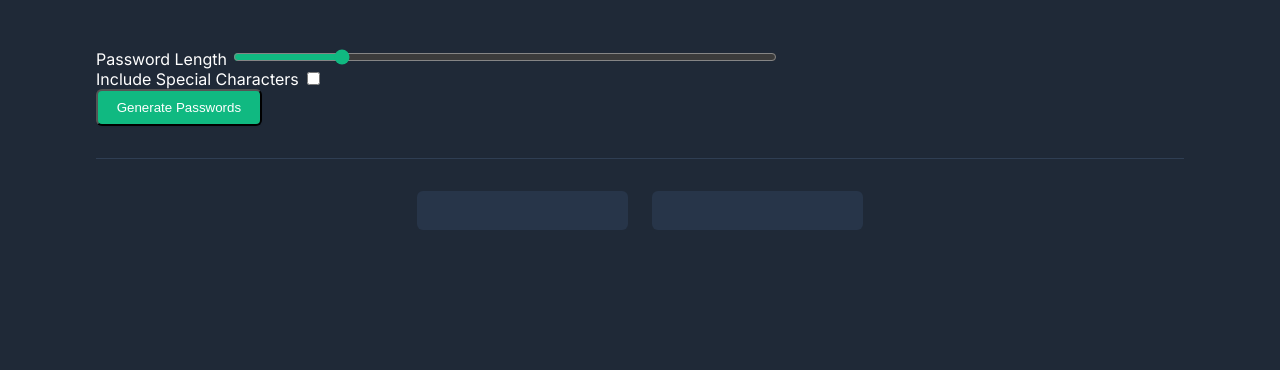
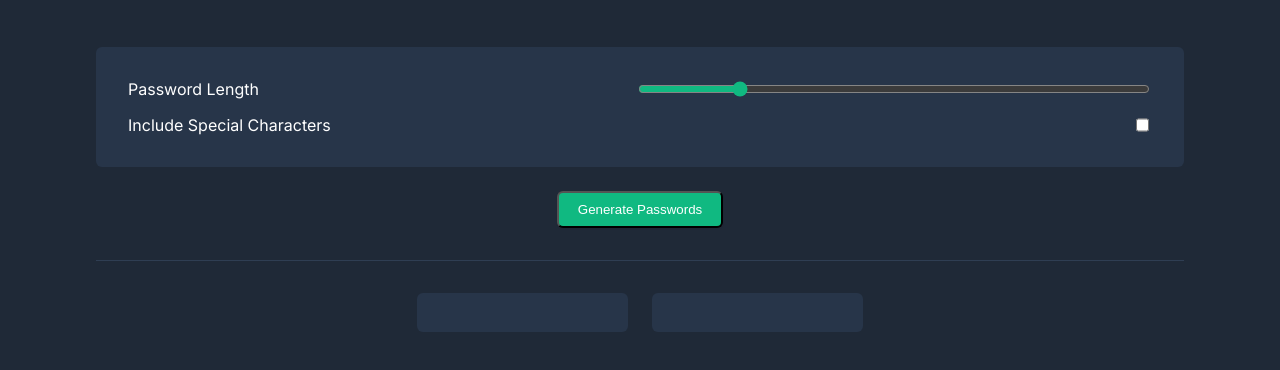
Before and after one commit to jadedInsomnia89/password-generator, a website built with Vite: page index.html in a window 1280 px wide. Shown: the part 250-620 px from the top of the page. Built offline with nearby package versions, Linux system fonts and the light colour scheme.

Commit message:
refactor: update CSS variable names and improve layout structure in style.css update: fixed pwd-req spacing

```diff
--- a/src/style.css
+++ b/src/style.css
@@ -3,7 +3,8 @@
 }
 
 :root {
-    --background-color: #1F2937;
+    --bg-primary-color: #1F2937;
+    --bg-secondary-color: #273549;
     --accent-color: #10B981;
     --font-primary-color: #FFF;
     --font-secondary-color: #D5D4D8;
@@ -12,7 +13,7 @@
 body {
     margin: 0;
     font-family: "Inter", sans-serif;
-    background: var(--background-color);
+    background: var(--bg-primary-color);
     color: var(--font-primary-color);
 }
 
@@ -36,7 +37,34 @@ h2 {
     margin-bottom: 2.5em;
 }
 
-form#generate-pwd-form button {
+input {
+    cursor: pointer;
+    accent-color: var(--accent-color);
+}
+
+.highlight {
+    display: block;
+    color: var(--accent-color);
+}
+
+/* =================
+    Section 1 - Generate PWD
+   ================= */
+
+#generate-pwd {
+    padding-bottom: 2em;
+    margin-top: 7em;
+    margin-bottom: 2em;
+    border-bottom: 1px solid #2F3E53;
+}
+
+#generate-pwd-form {
+    display: flex;
+    flex-direction: column;
+    align-items: center;
+}
+
+#generate-pwd-form button {
     background: var(--accent-color);
     color: var(--font-primary-color);
     font-weight: 500;
@@ -46,12 +74,29 @@ form#generate-pwd-form button {
 
 }
 
-#generate-pwd {
-    padding-bottom: 2em;
-    margin-top: 7em;
-    margin-bottom: 2em;
-    border-bottom: 1px solid #2F3E53;
+.pwd-reqs-container {
+    display: flex;
+    flex-direction: column;
+    gap: 1em;
+    padding: 2em;
+    border-radius: 6px;
+    margin: 0 auto 1.5em;
+    background: var(--bg-secondary-color);
+    width: 100%;
 }
+
+.pwd-reqs-row {
+    display: flex;
+    justify-content: space-between;
+}
+
+.pwd-reqs-row input[type="range"] {
+    width: 50%;
+}
+
+/* =================
+    Section 2 - PWD Results
+   ================= */
 
 #pwd-results {
     display: flex;
@@ -64,7 +109,7 @@ form#generate-pwd-form button {
     height: 39px;
     padding: 1em 3em;
     border-radius: 6px;
-    background: #273549;
+    background: var(--bg-secondary-color);
     text-align: center;
     display: flex;
     justify-content: center;
@@ -78,21 +123,3 @@ form#generate-pwd-form button {
     color: var(--accent-color);
     margin: 0;
 }
-
-.highlight {
-    display: block;
-    color: var(--accent-color);
-}
-
-input[type="checkbox"] {
-    cursor: pointer;
-}
-
-button {
-    cursor: pointer;
-}
-
-input[type="range"] {
-    accent-color: var(--accent-color);
-    width: 50%;
-}
```
